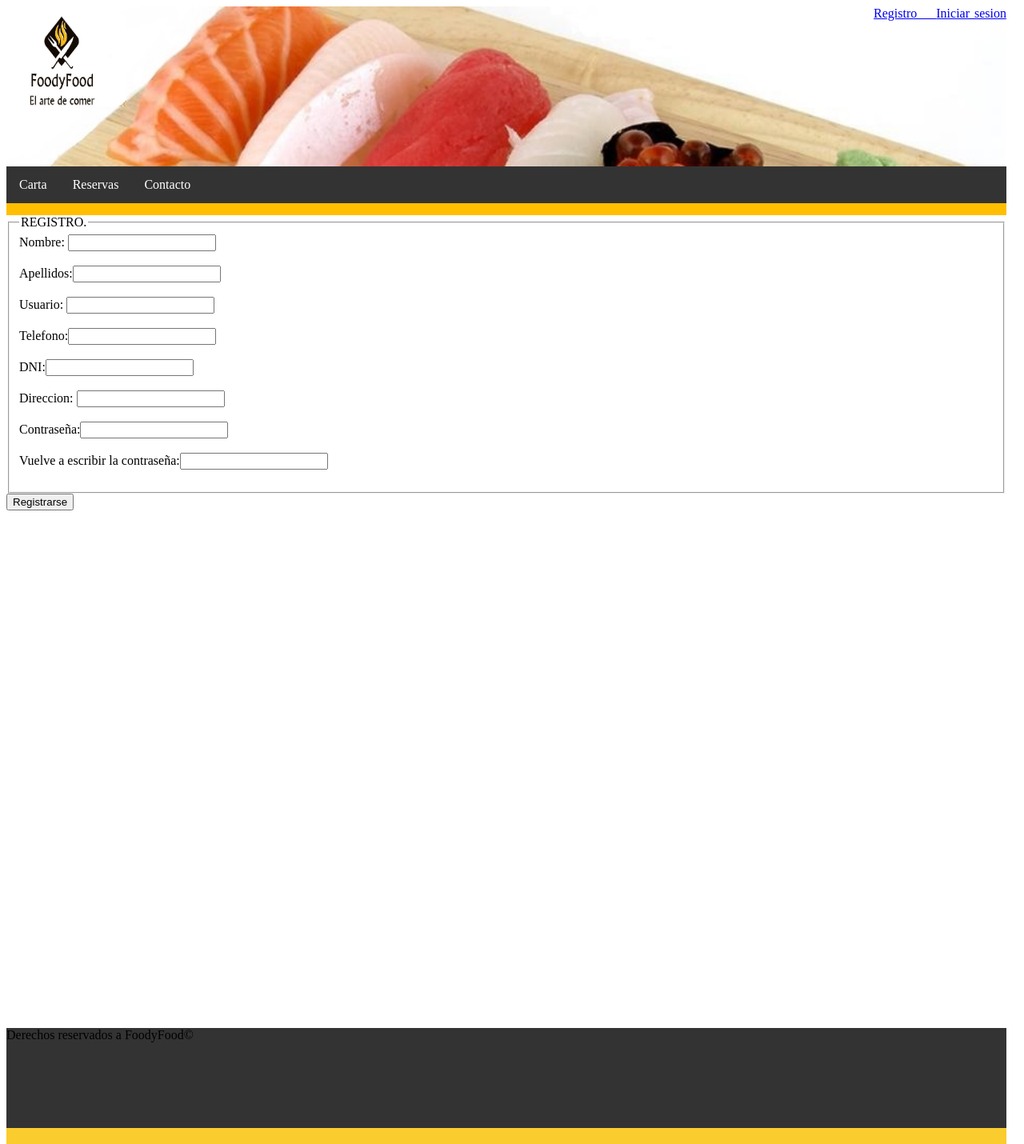
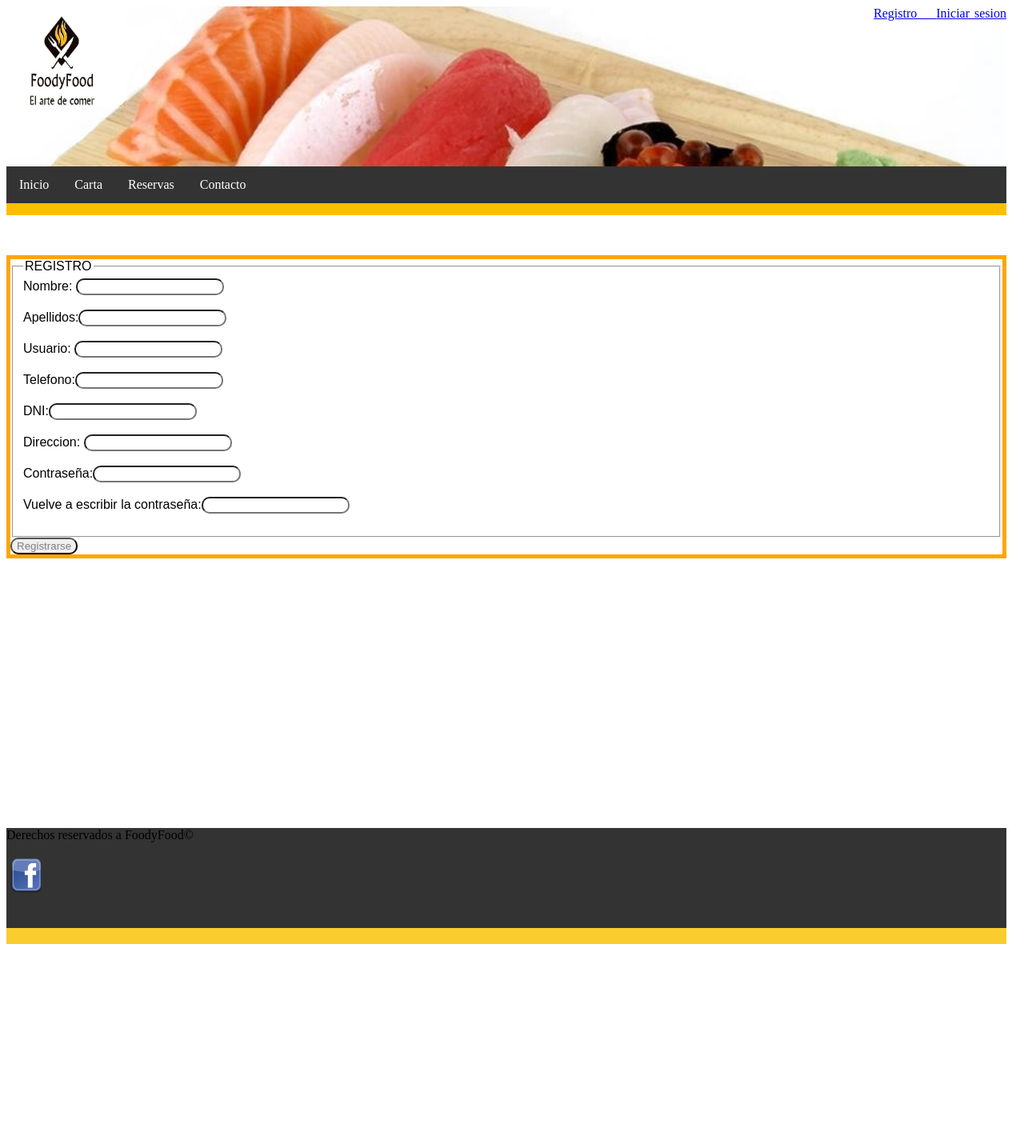
Before and after one commit to palosa/proyecto_Integrado, a PHP site: page /registro.php in a window 1280 px wide. Shown: the whole page at 80% size. After the commit the page ends 1180 px from the top, so only its background shows below. Run offline with PHP 8.4, Linux system fonts and the light colour scheme.

Commit message:
actualizo css

```diff
--- a/contacto.html
+++ b/contacto.html
@@ -15,6 +15,7 @@
 </header>
 <nav>
 <ul>
+  <li><a href="index.html">inicio</a></li>
   <li><a href="index.html">Carta</a></li>
   <li><a href="news.asp">Reservas</a></li>
   <li><a href="contacto.html">Contacto</a></li>
@@ -27,7 +28,7 @@
   <div class="text">
   <p class="text-footer">Derechos reservados a FoodyFood©</p>
 
-  <a href="https://www.facebook.com/FoodyFood-1205351362909040/"><img class="footer-icon" src="images/facebook.png" alt=""></a>
+  <a href="https://www.facebook.com/FoodyFood-1205351362909040/" target="nueva"><img class="footer-icon" src="images/facebook.png" alt=""></a>
   </div>
 </footer>
   </body>
--- a/css/css.css
+++ b/css/css.css
@@ -1,5 +1,5 @@
 body{
-height: 1000px;
+height: 700px;
 width: 1250px;
 }
 header div a{
@@ -49,8 +49,8 @@ li a:hover {
     background-color: #FFBF00;
 }
 .article{
-  border-top: 50px;
-  height: 1000px;
+
+  height: 700px;
 }
 footer{
   height: 125px;
@@ -65,9 +65,23 @@ footer{
   font-family: fantasy;
   color: white;
 
-
 }
 .footer-icon{
 height: 50px;
 width: 50px;
 }
+.registro{
+  margin-top: 50px;
+  border: 5px solid orange;
+  font-family: fantasy;
+}
+input:hover{
+    background-color: #FFBF00;
+}
+input{
+  border-radius: 10px ;
+  color: grey;
+}
+fieldset{
+  ;
+}
--- a/index.html
+++ b/index.html
@@ -17,8 +17,9 @@
 </header>
 <nav>
   <ul>
+    <li><a href="index.html">Inicio</a></li>
     <li><a href="index.html">Carta</a></li>
-    <li><a href="news.asp">Reservas</a></li>
+    <li><a href="">Reservas</a></li>
     <li><a href="contacto.html">Contacto</a></li>
   </ul>
 </nav>
--- a/login.php
+++ b/login.php
@@ -18,6 +18,7 @@
     <!--MENU-->
     <nav>
       <ul>
+        <li><a href="index.html">Inicio</a></li>
         <li><a href="">Carta</a></li>
         <li><a href="">Reservas</a></li>
         <li><a href="contacto.html">Contacto</a></li>
@@ -26,7 +27,7 @@
     <!--Cuerpo de toda la paguina-->
     <article class="article">
       <!--Formulario de login-->
-      <form class="" action="login.php" method="post">
+      <form class="registro" action="login.php" method="post">
         <fieldset>
           <legend>LOGIN</legend>
           Usuario:<input type="text" name="usuario" value=""><br><br>
@@ -64,6 +65,7 @@
    <footer>
      <div class="text">
      <p>Derechos reservados a FoodyFood©</p>
+     <a href="https://www.facebook.com/FoodyFood-1205351362909040/"><img class="footer-icon" src="images/facebook.png" alt=""></a>
      </div>
    </footer>
   </body>
--- a/registro.php
+++ b/registro.php
@@ -19,6 +19,7 @@
     <!--MENU-->
     <nav>
       <ul>
+        <li><a href="Index.html">Inicio</a></li>
         <li><a href="">Carta</a></li>
         <li><a href="">Reservas</a></li>
         <li><a href="contacto.html">Contacto</a></li>
@@ -48,9 +49,9 @@
     }else {
      ?>
       <!--Formulario de registro de los usuarios -->
-      <form class="" action="registro.php" method="post">
+      <form class="registro" action="registro.php" method="post">
         <fieldset>
-          <legend>REGISTRO.</legend>
+          <legend>REGISTRO</legend>
           Nombre: <input type="text" name="nombre" value=""> <br><br>
           Apellidos:<input type="text" name="apellidos" value=""> <br><br>
           Usuario: <input type="text" name="usuario" value=""> <br><br>
@@ -69,6 +70,7 @@
   <footer>
     <div class="text">
     <p>Derechos reservados a FoodyFood©</p>
+    <a href="https://www.facebook.com/FoodyFood-1205351362909040/"><img class="footer-icon" src="images/facebook.png" alt=""></a>
     </div>
   </footer>
   </body>
```
